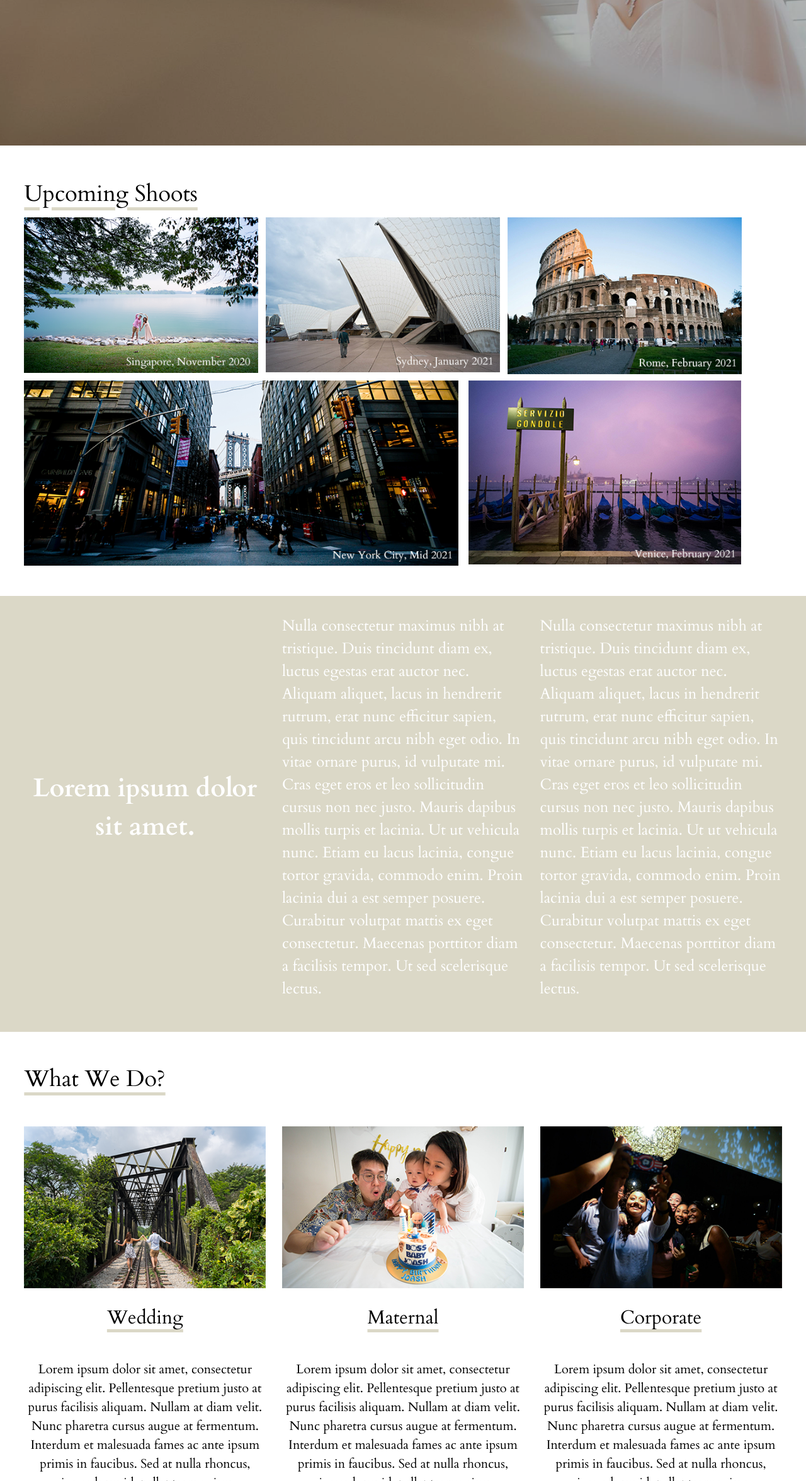
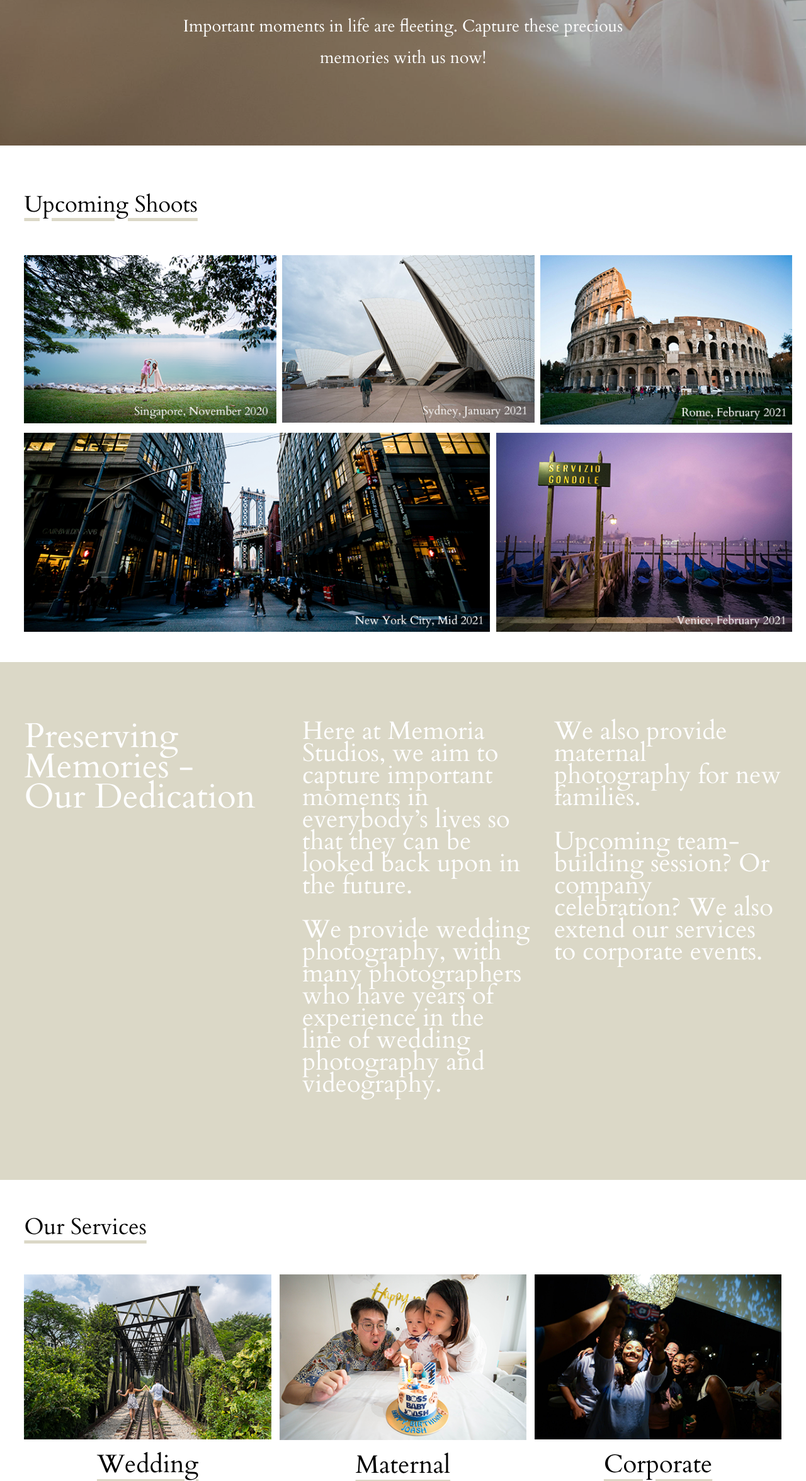
Before and after one commit to elvan164/CS2024-Web-Design-and-Tech-Final-Assignment, a plain HTML site: page Code/index.html in a window 1280 px wide. Shown: the part 449-2800 px from the top of the page at 63% size. Drawn offline with nearby package versions, Linux system fonts and the light colour scheme.

Commit message:
Added copywriting to index
Added copywriting to index
Cleaned up CSS, combined similar css into stylesheet
Changed px to pt

```diff
--- a/Code/index.html
+++ b/Code/index.html
@@ -25,60 +25,61 @@
 <body>
 	<div id="container-fluid">
 
-		<div class="banner">
+		<div class="index-banner">
 			<div class="card-overlay">
 				<div class="navbar navbar-expand-md">
-                    <div class="col-md-custom" style="position: relative; width:3%;"></div>
+                    <div class="side-margin"></div>
 					<ul class="navbar-nav navbar-expand-md navText text=center" style="width:45%; text-align:center;">
-						<ul class="nav col-md-12" style="padding-top:0px;">
-							<li class="nav-item" style="position: relative; width:24.25%;">
+						<ul class="nav col-md-12">
+							<li class="nav-item">
 							<a class="nav-link" href="promo.html">Promotional</a>
                             </li>
-                            <div style="position: relative; width:1%;"></div>
-							<li class="nav-item	col-md-custom" style="position: relative; width:24.25%;">
+                            <div class="nav-space"></div>
+							<li class="nav-item">
                             <a class="nav-link" href="services.html">Our Services</a>
                             </li>
-                            <div class="col-md-custom" style="position: relative; width:1%;"></div>
-                            <li class="nav-item	col-md-custom" style="position: relative; width:24.25%;">
+                            <div class="nav-space"></div>
+                            <li class="nav-item">
                             <a class="nav-link" href="our_work.html">Our Work</a>
                             </li>
-                            <div class="col-md-custom" style="position: relative; width:1%;"></div>
-                            <li class="nav-item	col-md-custom" style="position: relative; width:24.25%;">
+                            <div class="nav-space"></div>
+                            <li class="nav-item">
 							<a class="nav-link" href="about_us.html">About Us</a>
 							</li>
 						</ul>
                     </ul>
-                    <a class="navbar-brand col-md-custom" style="padding-top:5px;" href="index.html"> <img src="images/logo.png" class="rounded float-left" style="width:160pt;"
+                    <a class="navbar-brand col-md-custom" style="padding-top:5pt;" href="index.html"> <img src="images/logo.png" class="rounded float-left" style="width:160pt;"
 						alt="Logo">
                     </a>
                     <ul class="navbar-nav navbar-expand-md navText text=center col-md-custom" style="width:45%; text-align:center;">
-						<ul class="nav col-md-12" style="padding-top:0px;">
-							<li class="nav-item	col-md-custom" style="position: relative; width:24.25%;">
+						<ul class="nav col-md-12">
+							<li class="nav-item">
 							<a class="nav-link" href="blog.html">Blog</a>
                             </li>
-                            <div class="col-md-custom" style="position: relative; width:1%;"></div>
-							<li class="nav-item	col-md-custom" style="position: relative; width:24.25%;">
+                            <div class="nav-space"></div>
+							<li class="nav-item">
                             <a class="nav-link" href="clients.html">Our Clients</a>
                             </li>
-                            <div class="col-md-custom" style="position: relative; width:1%;"></div>
-                            <li class="nav-item	col-md-custom" style="position: relative; width:24.25%;">
+                            <div class="nav-space"></div>
+                            <li class="nav-item">
                             <a class="nav-link" href="legal.html">PDPA/Legal</a>
                             </li>
-                            <div class="col-md-custom" style="position: relative; width:1%;"></div>
-                            <li class="nav-item	col-md-custom" style="position: relative; width:24.25%;">
+                            <div class="nav-space"></div>
+                            <li class="nav-item">
 							<a class="nav-link" href="site_map.html">Site Map</a>
 							</li>
 						</ul>
                     </ul>
 				</div>
 				<div class="row">
-					<div class="banner-text col-md-custom text-center" style="padding: 150px 0px 0px 0px; line-height:70px; margin:auto; width:auto;">
-						<a style="font-weight:400; font-size:56px;">
-							SAMPLE TITLE
+					<div class="banner-text col-md-custom text-center" style="padding: 150pt 0pt 0pt 0pt; line-height:70pt; margin:auto; width:auto;">
+						<a style="font-size:56pt;">
+							Precious Memories
                         </a>
                         <br>
-                        <a style="font-weight:400; font-size:20px;">
-                            SAMPLE CONTENT
+                        <a style="font-size:20pt; line-height:0pt;">
+                            Important moments in life are fleeting. Capture these precious
+                            <div>memories with us now!</div>
                         </a>
 
 					</div>
@@ -87,233 +88,204 @@
         </div>
 
 
-        <div class="container-fluid" style="max-width:100%; height:auto; padding-top: 50px;
+        <div class="container-fluid" style="max-width:100%; height:auto; padding-top: 50pt;
         background-color:white;">
 
-            <div class="row" style="color:black;">
-                <div class="col-md-custom" style="position: relative; width:3%;"></div>
-                <div class="col-md-custom" style="font-size:36px; font-weight:400;text-decoration: underline;
-                text-decoration-color: #dbd8c7; text-underline-position: under; text-decoration-thickness:5px;
-                position: relative; width:60%;">
+            <div class="row" style="color:black; padding-bottom:30pt;">
+                <div class="side-margin"></div>
+                <div class="underline" style="width:60%;">
                     Upcoming Shoots
                 </div>
             </div>
 
-            <div class="row" style="padding-top:10px;">
-                <div class="col-md-custom" style="position: relative; width:3%; position:relative;"></div>
+            <div class="row" style="padding-top:10pt;">
+                <div class="side-margin"></div>
                 <div class="col-md-custom" style=" width:29%;">
-                    <img src="images/sg_2020.png" style="width:100%;"
+                    <img src="images/sg_2020.png" style="width:108%;"
                     alt="Singapore, November 2020">
                 </div>
-                <div class="col-md-custom" style="position: relative; width:1%;"></div>
+                <div class="col-md-custom" style="width:3%;"></div>
                 <div class="col-md-custom" style=" width:29%;">
-                    <img src="images/sydney_2021.png" style="width:100%;"
+                    <img src="images/sydney_2021.png" style="width:108%;"
                     alt="Sydney, January 2021">
                 </div>
-                <div class="col-md-custom" style="position: relative; width:1%;"></div>
+                <div class="col-md-custom" style="width:3%;"></div>
                 <div class="col-md-custom" style=" width:29%;">
-                    <img src="images/rome_2021.png" style="width:100%;"
+                    <img src="images/rome_2021.png" style="width:108%;"
                     alt="Rome, February 2021">
                 </div>
-                <div class="col-md-custom" style="position: relative; width:1%;"></div>
             </div>
 
-            <div class="row" style="color:white; padding-top:10px;">
-                <div class="col-md-custom" style="position: relative; width:3%;"></div>
+            <div class="row" style="color:white; padding-top:10pt;">
+                <div class="side-margin"></div>
                 <div class="col-md-custom" style=" width:55%;">
-                    <img src="images/nyc_2021.png" style="width:98%;"
+                    <img src="images/nyc_2021.png" style="width:105.1%;"
                     alt="New York City, Mid 2021">
                 </div>
-                <div class="col-md-custom" style="position: relative; width:0.1%;"></div>
+                <div class="col-md-custom" style="width:3.6%;"></div>
                 <div class="col-md-custom" style=" width:28%;">
-                    <img src="images/venice_2021.png" style="width:121%;"
+                    <img src="images/venice_2021.png" style="width:131.1%;"
                     alt="Venice, February 2021">
                 </div>
-                <div class="col-md-custom" style="position: relative; width:3%;"></div>
+                <div class="side-margin"></div>
             </div>
 
             <br><br>
 
-            <div class="row" style="background-color: #dbd8c7; height:auto; color:white; text-align:center; padding-top:30px; padding-bottom:50px;" >
+            <div class="row" style="background-color: #dbd8c7; height:auto; text-align:center; padding-top:70pt; padding-bottom:100pt;" >
 
-				<div class="col-md-custom" style="position: relative; width:3%;"></div>
+				<div class="side-margin"></div>
 
-				<div class="col-md-custom" style=" position: relative; min-height: 1px; width: 30%; margin:auto;">
-					<span style="font-weight:700; font-size:41px;">
-						Lorem ipsum dolor sit amet.
+				<div class="col-md-custom" style=" width: 31.5%;">
+					<span style="font-size:41pt; line-height:36pt;">
+                        Preserving Memories -
+                        <div>Our Dedication</div>
 					</span>
 				</div>
-				<div class="col-md-custom" style="position: relative; width:2%;"></div>
-				<div class="col-md-custom" style="text-align:left; position: relative; width:30%;">
-					<span style="font-weight:400; font-size:24px;">
-                        Nulla consectetur maximus nibh at tristique.
-                        Duis tincidunt diam ex, luctus egestas erat auctor nec.
-                        Aliquam aliquet, lacus in hendrerit rutrum, erat nunc efficitur sapien,
-                        quis tincidunt arcu nibh eget odio. In vitae ornare purus,
-                        id vulputate mi. Cras eget eros et leo sollicitudin
-                        cursus non nec justo. Mauris dapibus mollis turpis et lacinia.
-                        Ut ut vehicula nunc. Etiam eu lacus lacinia, congue tortor gravida,
-                        commodo enim. Proin lacinia dui a est semper posuere.
-                         Curabitur volutpat mattis ex eget consectetur.
-                         Maecenas porttitor diam a facilisis tempor. Ut sed scelerisque lectus.
+				<div class="col-md-custom" style="position: relative; width:3%;"></div>
+				<div class="col-md-custom" style="text-align:left; position: relative; width:28.25%;">
+					<span style="font-size:30pt; line-height:24pt;">
+                        Here at Memoria Studios, we aim to capture important moments in everybody’s lives so that
+                        they can be looked back upon in the future.
+                        <br><br>
+                        We provide wedding photography, with many photographers who have years of experience in the
+                        line of wedding photography and videography.
+
+
 					</span>
                 </div>
-                <div class="col-md-custom" style="position: relative; width:2%;"></div>
-                <div class="col-md-custom" style="text-align:left; position: relative; width:30%;">
-					<span style="font-weight:400; font-size:24px;">
-						Nulla consectetur maximus nibh at tristique.
-                        Duis tincidunt diam ex, luctus egestas erat auctor nec.
-                        Aliquam aliquet, lacus in hendrerit rutrum, erat nunc efficitur sapien,
-                        quis tincidunt arcu nibh eget odio. In vitae ornare purus,
-                        id vulputate mi. Cras eget eros et leo sollicitudin
-                        cursus non nec justo. Mauris dapibus mollis turpis et lacinia.
-                        Ut ut vehicula nunc. Etiam eu lacus lacinia, congue tortor gravida,
-                        commodo enim. Proin lacinia dui a est semper posuere.
-                         Curabitur volutpat mattis ex eget consectetur.
-                         Maecenas porttitor diam a facilisis tempor. Ut sed scelerisque lectus.
+                <div class="col-md-custom" style="position: relative; width:3%;"></div>
+                <div class="col-md-custom" style="text-align:left; position: relative; width:28.25%;">
+					<span style="font-size:30pt; line-height:24pt;">
+						We also provide maternal photography for new families.
+                        <br><br>
+                        Upcoming team-building session? Or company celebration?
+                        We also extend our services to corporate events.
 					</span>
                 </div>
-				<div class="col-md-custom" style="position: relative; width:3%;"></div>
+				<div class="side-margin"></div>
             </div>
 
             <br><br>
 
             <div class="row" style="color:black;">
-				<div class="col-md-custom" style="position: relative; width:3%;"></div>
-				<div class="col-md-custom" style="font-size:36px; font-weight:400;text-decoration: underline;
-				text-decoration-color: #dbd8c7; text-underline-position: under; text-decoration-thickness:5px;
-				position: relative; width:60%;">
-					What We Do?
+				<div class="side-margin"></div>
+				<div class="underline" style="width:60%;">
+					Our Services
 				</div>
-				<div class="col-md-custom" style="position: relative; width:3%;"></div>
+				<div class="side-margin"></div>
 			</div>
 
 			<br><br>
 
 			<div class="row" style="color:black; text-align:center;">
-				<div class="col-md-custom" style="position: relative; width:3%;"></div>
+				<div class="side-margin"></div>
 
-				<div class="col-md-custom" style="position: relative; width:30%;">
+				<div class="thirds">
 					<img src="images/index_wedding.png" alt="Wedding" style="width:100%;">
 					<br><br>
-                    <span style="font-weight:400; font-size:30px;
-                    text-decoration: underline;
-                    text-decoration-color: #dbd8c7; text-underline-position: under; text-decoration-thickness:5px;
-                    position: relative;">
+                    <span class="underline" style="font-size:30pt; line-height:24pt;">
 						Wedding<br><br>
 					</span>
-					<span style="font-weight:400; font-size:20px;">
-                        Lorem ipsum dolor sit amet, consectetur adipiscing elit.
-                        Pellentesque pretium justo at purus facilisis aliquam.
-                        Nullam at diam velit. Nunc pharetra cursus augue at fermentum.
-                        Interdum et malesuada fames ac ante ipsum primis in faucibus.
-                        Sed at nulla rhoncus, viverra lacus id, pellentesque risus.
+					<span style="font-size:20pt;">
+                        Weddings are big milestones in everyones’ lives and a lot of planning is required.
+                        We help with this load and capture this important milestone for you so that you can
+                        fully experience this unique and precious moment in life. Find out more here!
 					</span>
 				</div>
 
-				<div class="col-md-custom" style="background-color:white; position: relative; min-height: 1px; width:2%;"></div>
+				<div class="thirds-space"></div>
 
-				<div class="col-md-custom" style="position: relative; width:30%;">
+				<div class="thirds">
 					<img src="images/index_maternal.png" alt="Maternal" style="width:100%;">
 					<br><br>
-					<span style="font-weight:400; font-size:30px;
-                    text-decoration: underline;
-                    text-decoration-color: #dbd8c7; text-underline-position: under; text-decoration-thickness:5px;
-                    position: relative;">
+					<span class="underline" style="font-size:30pt; line-height:24pt;">
 						Maternal<br><br>
 					</span>
-					<span style="font-weight:400; font-size:20px;">
-                        Lorem ipsum dolor sit amet, consectetur adipiscing elit.
-                        Pellentesque pretium justo at purus facilisis aliquam.
-                        Nullam at diam velit. Nunc pharetra cursus augue at fermentum.
-                        Interdum et malesuada fames ac ante ipsum primis in faucibus.
-                        Sed at nulla rhoncus, viverra lacus id, pellentesque risus.
+					<span style="font-size:20pt;">
+                        The birth of a new life, becoming a parent, both are really big moments in life.
+                        Planning to save these precious moments? Our experienced staff know the best ways to suit your needs.
 					</span>
 				</div>
 
-				<div class="col-md-custom" style="background-color:white; position: relative; min-height: 1px; width:2%;"></div>
+				<div class="thirds-space"></div>
 
-				<div class="col-md-custom" style="position: relative; width:30%;">
+				<div class="thirds">
 					<img src="images/index_corporate.png" alt="Corporate" style="width:100%;">
 					<br><br>
-					<span style="font-weight:400; font-size:30px;
-                    text-decoration: underline;
-                    text-decoration-color: #dbd8c7; text-underline-position: under; text-decoration-thickness:5px;
-                    position: relative;">
+					<span class="underline" style="font-size:30pt; line-height:24pt;">
 						Corporate<br><br>
 					</span>
-					<span style="font-weight:400; font-size:20px;">
-                        Lorem ipsum dolor sit amet, consectetur adipiscing elit.
-                        Pellentesque pretium justo at purus facilisis aliquam.
-                        Nullam at diam velit. Nunc pharetra cursus augue at fermentum.
-                        Interdum et malesuada fames ac ante ipsum primis in faucibus.
-                        Sed at nulla rhoncus, viverra lacus id, pellentesque risus.
+					<span style="font-size:20pt;">
+                        Having an upcoming company party? A team dinner celebration perhaps?
+                        Or a teamwork-building outing? We got it covered.
+                        Send us your preferences and requirements and we can work out the details to
+                        capture these special corporate moments.
 					</span>
 				</div>
 
-				<div class="col-md-custom" style="position: relative; width:3%;"></div>
+				<div class="side-margin"></div>
             </div>
 
             <br><br>
 
-            <div class="row" style="background-color: #dbd8c7; height:auto; color:white; text-align:center; padding-top:30px; padding-bottom:50px;" >
+            <div class="row" style="background-color: #dbd8c7; height:auto; color:black; text-align:center; padding-top:30pt; padding-bottom:200pt;" >
 
-                <div class="col-md-12" style="font-weight:400; font-size:36px;">
+                <div class="col-md-12" style="font-size:36pt; color:white;">
                     Reviews
                 </div>
 
-				<div class="col-md-custom" style="position: relative; width:2%;"></div>
+				<div class="side-margin"></div>
 
-				<div class="col-md-half" style=" position: relative; min-height: 1px; width: 45%; margin:auto;">
-					<img src="images/firstreview.png" alt="FirstReview" style="height:220px;">
-					<br>
-					<span style="font-weight:300; font-size:24pt;">
-						Lorem ipsum dolor sit amet, consectetur adipiscing elit.
-                        Pellentesque pretium justo at purus facilisis aliquam.
-						<br><br>- bleh
+				<div class="col-md-half" style=" position: relative; min-height: 1pt; width: 45%; margin:auto;">
+					<img src="images/firstreview.png" alt="FirstReview" style="height:220pt;">
+					<br><br>
+					<span style="font-size:30pt; line-height:30pt;">
+                        Thank you for the amazing photos and videos taken during my wedding.
+                        All my family and friends were singing praises at how well-shot they were!
+						<br><br>- Josephine Teo
 					</span>
 				</div>
 				<div class="col-md-custom" style="position: relative; width:6%;"></div>
-				<div class="col-md-custom" style="text-align:center; color:black; position: relative; width:45%;">
-					<span style="font-weight:400; font-size:36px;">
+				<div class="col-md-custom" style="text-align:center; position: relative; width:45%;">
+					<span style="font-size:36pt;">
                         <br><br><br><br>
-                        lorem ipsum
+                        AWARDS
 					</span>
 
 				</div>
 
-				<div class="col-md-custom" style="position: relative; width:2%;"></div>
+				<div class="side-margin"></div>
 			</div>
 
             <br><br>
 
             <div class="row" style="color:black;">
-				<div class="col-md-custom" style="position: relative; width:3%;"></div>
-				<div class="col-md-custom" style="font-size:36px; font-weight:400;text-decoration: underline;
-				text-decoration-color: #dbd8c7; text-underline-position: under; text-decoration-thickness:5px;
+				<div class="side-margin"></div>
+				<div class="col-md-custom" style="font-size:36pt;text-decoration: underline;
+				text-decoration-color: #dbd8c7; text-underline-position: under; text-decoration-thickness:5pt;
 				position: relative; width:60%;">
 					Our Clients
 				</div>
-				<div class="col-md-custom" style="position: relative; width:3%;"></div>
+				<div class="side-margin"></div>
 			</div>
 
 			<br><br>
 
 			<div class="row" style="color:black; text-align:center;">
-				<div class="col-md-custom" style="position: relative; width:3%;"></div>
+				<div class="side-margin"></div>
 
                 <img src="images/index_clients.png" alt="clients" style="width:94%;">
 
-				<div class="col-md-custom" style="position: relative; width:3%;"></div>
+				<div class="side-margin"></div>
             </div>
 
             <br><br>
 
-			<div class="row" style="color:white; height:auto; padding-top:30px; padding-bottom:50px; background-color: #cac4bb;">
-				<div class="col-md-custom" style="position: relative; width:3%;"></div>
+			<div class="row" style="height:auto; padding-top:30pt; padding-bottom:50pt; background-color: #cac4bb;">
+				<div class="side-margin"></div>
 
-                <div class="col-md-custom" style="position: relative; width:30%; text-align:center;
-                font-size:24px; font-weight: 400;">
+                <div class="thirds" style="text-align:center; font-size:24pt;">
                 <a class="nav-link" href="index.html">Home</a>
                 <a class="nav-link" href="about_us.html">About Us</a>
                 <a class="nav-link" href="blog.html">Blog</a>
@@ -321,18 +293,17 @@
                 <a class="nav-link" href="bookings.html">Bookings</a>
 				</div>
 
-				<div class="col-md-custom" style="position: relative; width:2%;"></div>
+				<div class="thirds-space"></div>
 
-				<div class="col-md-custom" style="position: relative; width:30%; text-align:center;">
+				<div class="thirds" style="width:30%; text-align:center;">
 					<img src="images/logo_footer.png" alt="logo footer">
 				</div>
 
-				<div class="col-md-custom" style="position: relative; width:2%;"></div>
+				<div class="thirds-space"></div>
 
-				<div class="col-md-custom" style="position: relative; width:30%; text-align:center;
-                font-size:24px; font-weight: 400;">
+				<div class="thirds" style="width:30%; text-align:center; font-size:24pt;">
                 <br><br>
-                <span style="font-weight:600; font-size:25px;">
+                <span style="font-weight:600; font-size:25pt;">
                     Locate Us!
                 </span>
                 <br>
@@ -341,7 +312,7 @@
                 Singapore 532256
 				</div>
 
-				<div class="col-md-custom" style="position: relative; width:3%;"></div>
+				<div class="side-margin"></div>
 			</div>
 	</div>
 </body>
--- a/Code/theme.css
+++ b/Code/theme.css
@@ -3,6 +3,8 @@ body
 {
     font-family: 'Cardo', serif;
     color:white;
+    font-weight: 400;
+
 }
 
 .font
@@ -16,7 +18,7 @@ body
   min-height:680px;
 
 }
-.banner{
+.index-banner{
   background-image: url("images/index_banner.png");
   background-repeat: no-repeat;
   height:auto;
@@ -32,11 +34,14 @@ body
     font-size:18px;
 }
 
-@media only screen and (max-width : 800px)
-{
-    .navbar{
-        font-size:15px;
-    }
+.nav-item{
+  position: relative;
+  width:24.25%;
+}
+
+.nav-space{
+  position: relative;
+  width:1%;
 }
 
 a:link {
@@ -62,3 +67,34 @@ a:active {
 	margin-right: auto;
 	margin-left: auto;
 }
+
+.col-md-custom{
+  text-align:left;
+  position: relative;
+}
+
+.side-margin{
+  position: relative;
+  width:3%;
+}
+
+.underline{
+  font-size:36px;
+  font-weight:400;
+  text-decoration: underline;
+  text-decoration-color: #dbd8c7;
+  text-underline-position: under;
+  text-decoration-thickness:5px;
+  position: relative;
+}
+
+.thirds{
+  position: relative;
+  width:30.66%;
+}
+
+.thirds-space{
+  position: relative;
+  min-height: 1px;
+  width:1%;
+}
```
